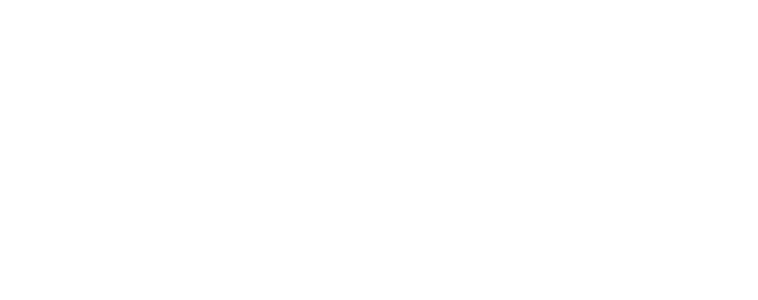
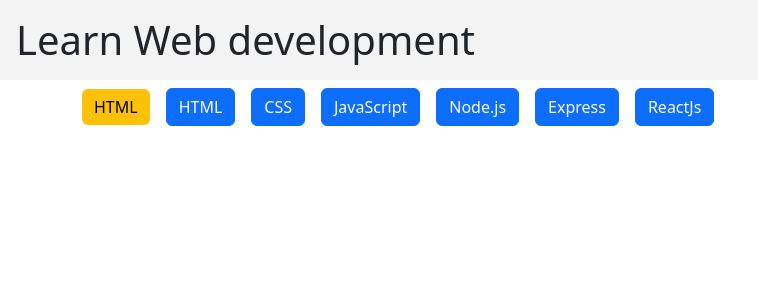
Before and after one commit to Johnnyfromtheblock4/react-use-state, a React (Vite) app: page / in a window 1280 px wide. Shown: the top 300 px of the page, without its empty margins (0-758 px from the left). Built offline with nearby package versions, Linux system fonts and the light colour scheme.

Commit message:
[UPD] buttons

```diff
--- a/src/App.jsx
+++ b/src/App.jsx
@@ -1,3 +1,14 @@
-function App() {}
+import Header from "./components/Header";
+import Button from "./components/Button";
+function App() {
+  return (
+    <>
+      <Header />
+      <div className="container">
+        <Button />
+      </div>
+    </>
+  );
+}
 
 export default App;
--- /dev/null
+++ b/src/components/Button.jsx
@@ -0,0 +1,17 @@
+import React from "react";
+
+const Button = () => {
+  return (
+    <>
+      <button className="btn btn-primary active me-3">HTML</button>
+      <button className="btn btn-primary me-3">HTML</button>
+      <button className="btn btn-primary me-3">CSS</button>
+      <button className="btn btn-primary me-3">JavaScript</button>
+      <button className="btn btn-primary me-3">Node.js</button>
+      <button className="btn btn-primary me-3">Express</button>
+      <button className="btn btn-primary me-3">ReactJs</button>
+    </>
+  );
+};
+
+export default Button;
--- /dev/null
+++ b/src/components/Header.jsx
@@ -0,0 +1,11 @@
+import React from "react";
+
+const Header = () => {
+  return (
+    <div className="title-container">
+      <h1 className="p-3">Learn Web development</h1>
+    </div>
+  );
+};
+
+export default Header;
--- a/src/index.css
+++ b/src/index.css
@@ -0,0 +1,11 @@
+/* HEADER */
+.title-container {
+  background-color: rgb(243, 243, 243);
+}
+
+/* MAIN */
+.btn.active {
+  background-color: #FFC107;
+  border: black;
+  color: black;
+}
```
